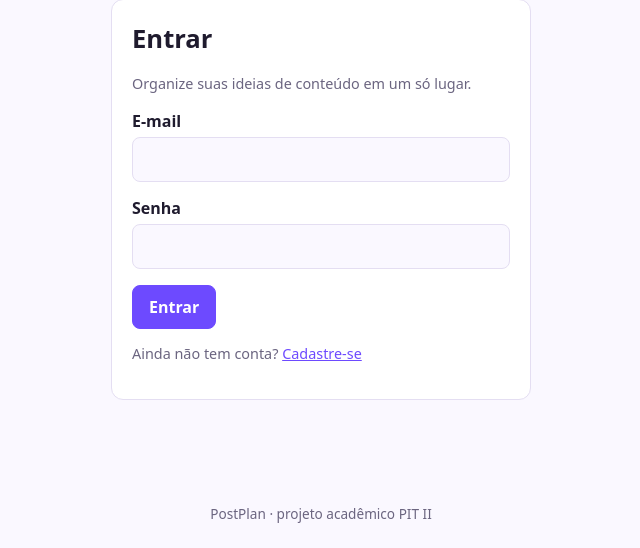
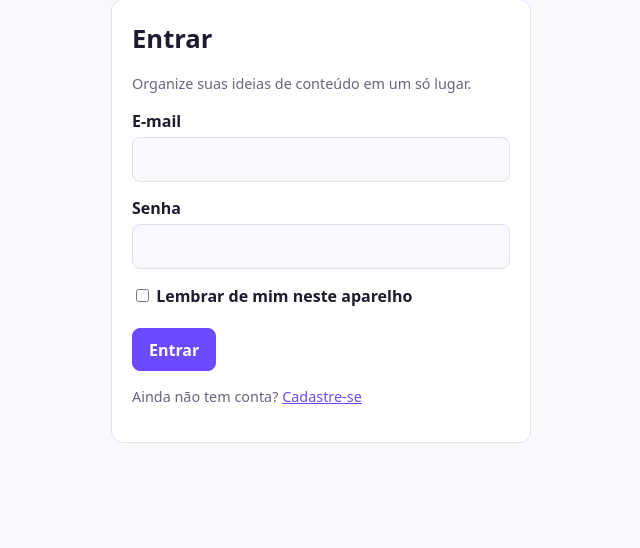
Before and after one commit to brendamarquescontact-design/postplan, a Flask app: page /login in a window 1280 px wide. Shown: the part 103-651 px from the top of the page, without its empty margins (319-959 px from the left). Run offline with Flask 3, Linux system fonts and the light colour scheme.

Commit message:
Add files via upload

```diff
--- a/postplan/app/templates/auth/login.html
+++ b/postplan/app/templates/auth/login.html
@@ -10,6 +10,7 @@
     <input id="email" name="email" type="email" autocomplete="email" required value="{{ form.get('email', '') }}">
     <label for="senha">Senha</label>
     <input id="senha" name="senha" type="password" autocomplete="current-password" required>
+    <label class="check"><input type="checkbox" name="lembrar" value="1" {% if form.get('lembrar') %}checked{% endif %}> Lembrar de mim neste aparelho</label>
     <button class="btn btn-primario" type="submit">Entrar</button>
   </form>
   <p class="sub">Ainda não tem conta? <a href="{{ url_for('auth.cadastro') }}">Cadastre-se</a></p>
```
